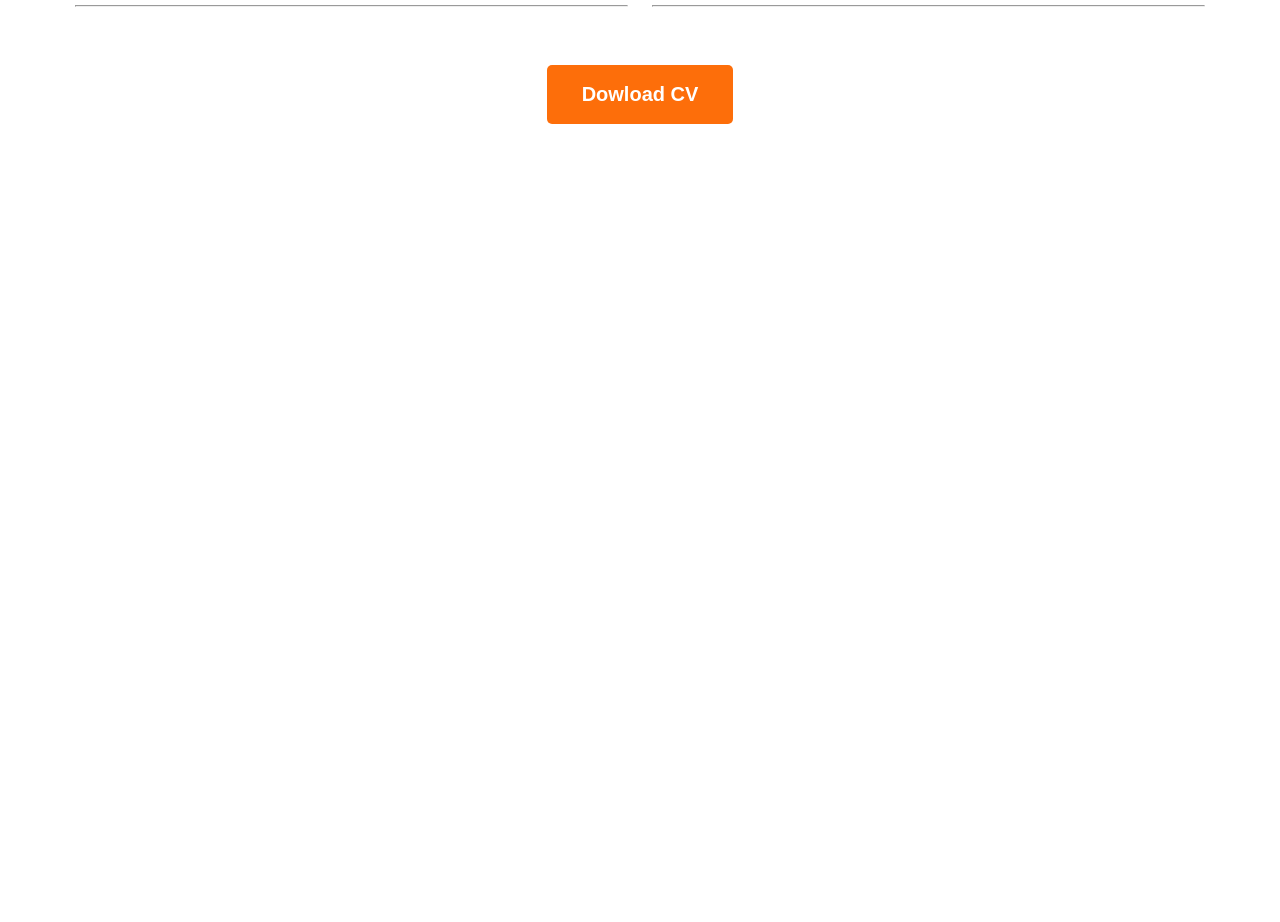
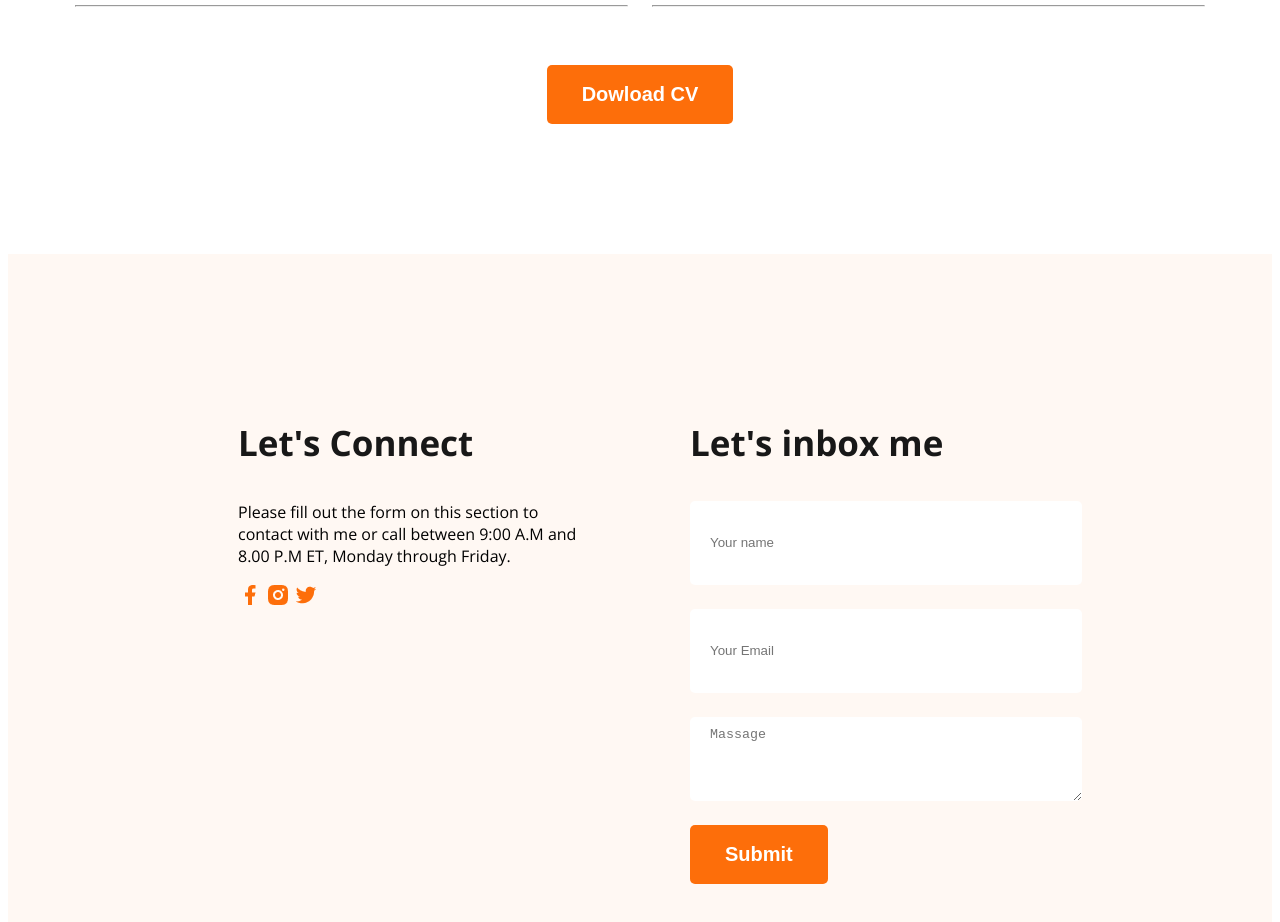
Before and after one commit to Munshi-Reza/web-dev-portifilio, a plain HTML site: page index.html in a window 1280 px wide. Shown: the part 2778-3700 px from the top of the page. Before the commit the page ends 3032 px from the top, so only its background shows below. Drawn offline with nearby package versions, Linux system fonts and the light colour scheme.

Commit message:
fourth commit

```diff
--- a/index.html
+++ b/index.html
@@ -147,8 +147,25 @@ to any of the 1500+ FontAwesome 5 free icons available. Aenean commodo ligula eg
             </div>
          </section>
     </main>
-    <footer>
-
+    <footer class="secendary-bg">
+        <div class="footer-column">
+            <h3 class="section-title">Let's Connect</h3>
+            <p>Please fill out the form on this section to contact with me or call between 9:00 A.M and 8.00 P.M ET, Monday through Friday.</p>
+            <div>
+                <a href=""><img src="images/icons/facebook.png" alt=""></a>
+                <a href=""><img src="images/icons/insta.png" alt=""></a>
+                <a href=""><img src="images/icons/twitter.png" alt=""></a>
+            </div>
+        </div>
+        <div class="footer-column">
+            <h3 class="section-title">Let's inbox me</h3>
+            <form action="">
+                <input type="text" name="" id="" placeholder="Your name">
+                <input type="email" name="" id="" placeholder="Your Email">
+                <textarea name="" id="" cols="30" rows="10" placeholder="Massage"></textarea>
+                <input class="btn-primary" type="submit" value="Submit">
+            </form>
+        </div>
     </footer>
 </body>
 </html>
--- a/styles/portfolio.css
+++ b/styles/portfolio.css
@@ -177,3 +177,25 @@ justify-content: center;
 .resume-download-cv{
     margin-top: 50px;
 }
+
+/* footer style */
+footer{
+    padding: 130px 230px;
+    display: flex;
+    gap: 100px;
+}
+.footer-column{
+    width: 50%;
+}
+footer input[type="text"],  footer input[type="email"], footer textarea {
+    height: 64px;
+    border-radius: 5px;
+    background-color: white;
+    display: block;
+    width: 100%;
+    padding: 10px 20px;
+    margin-bottom: 24px;
+    border: none;
+
+
+}
```
